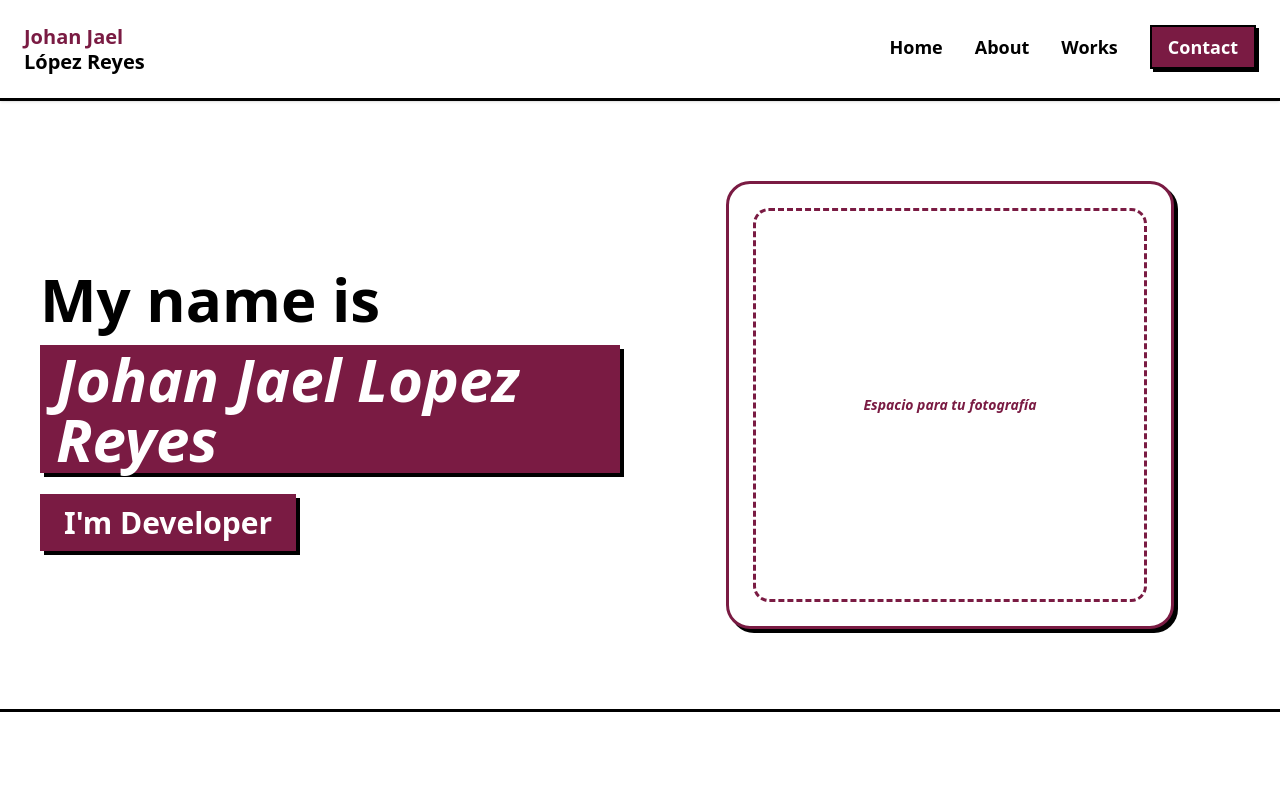
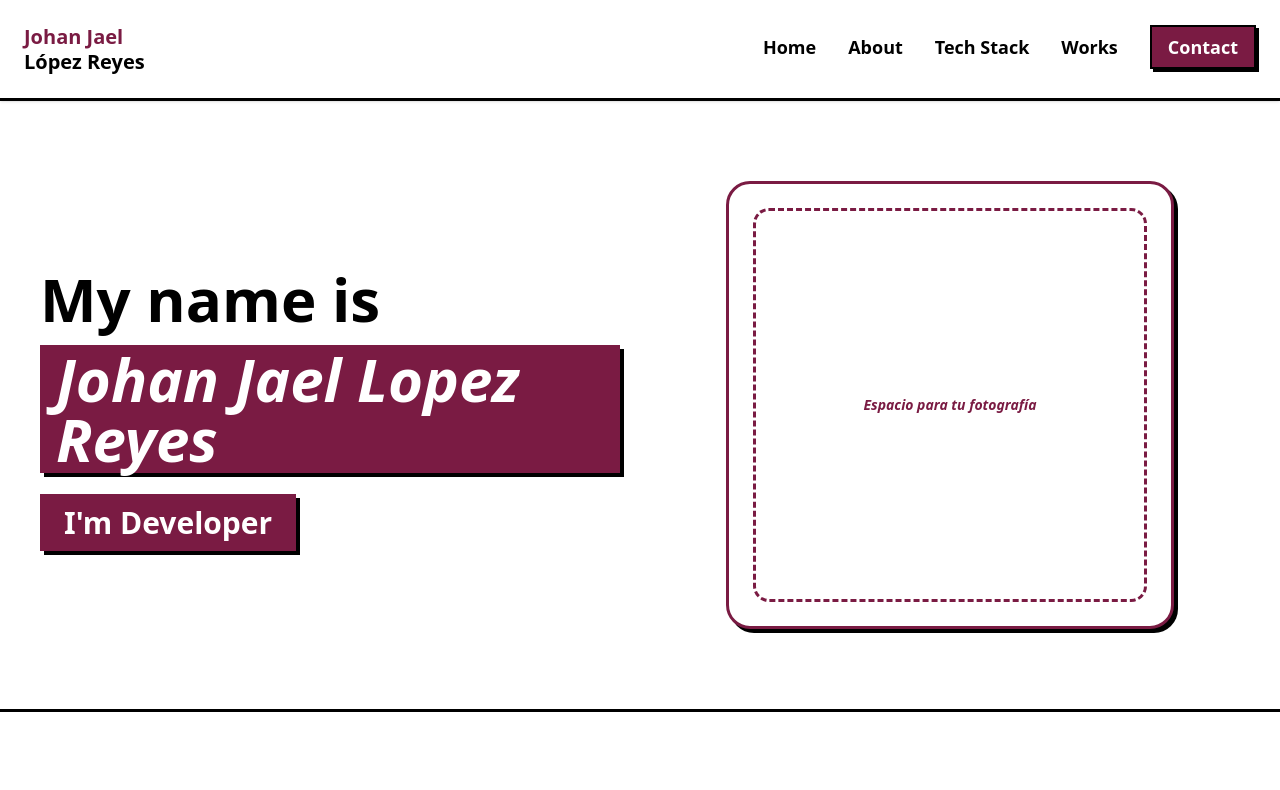
Before and after one commit to johanUtm04/portfolio_web, a React (Vite) app in the folder portfolio-johan/: page / in a window 1280 px wide. Shown: the top 790 px of the page. Built offline with nearby package versions, Linux system fonts and the light colour scheme.

Commit message:
feat: navbar stack technologico

```diff
--- a/portfolio-johan/src/components/Navbar.jsx
+++ b/portfolio-johan/src/components/Navbar.jsx
@@ -15,6 +15,12 @@ const Navbar = () => {
           <a href="#about" className="group-hover:text-brand-accent transition-colors">About</a>
           <div className="h-1 bg-brand-accent scale-x-0 group-hover:scale-x-100 transition-transform origin-left"></div>
         </li>
+
+        <li className="group">
+          <a href="#TechStack" className="group-hover:text-brand-accent transition-colors">Tech Stack</a>
+          <div className="h-1 bg-brand-accent scale-x-0 group-hover:scale-x-100 transition-transform origin-left"></div>
+        </li>
+
         <li className="group">
           <a href="#works" className="group-hover:text-brand-accent transition-colors">Works</a>
           <div className="h-1 bg-brand-accent scale-x-0 group-hover:scale-x-100 transition-transform origin-left"></div>
```
